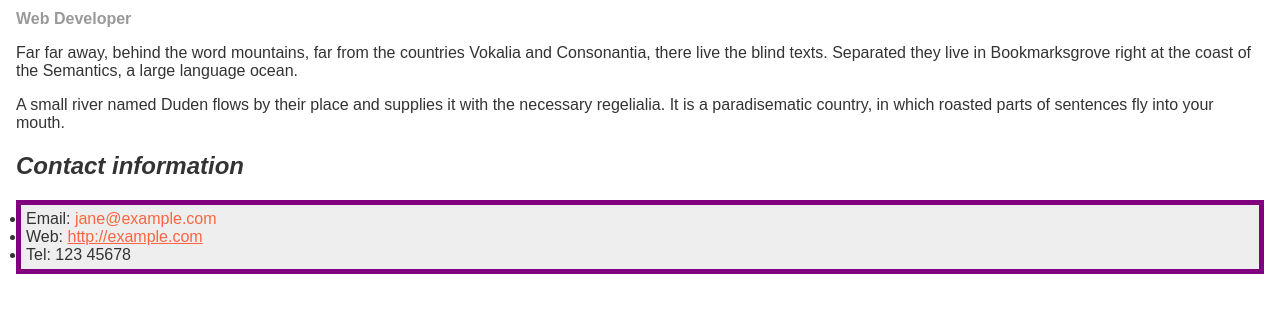
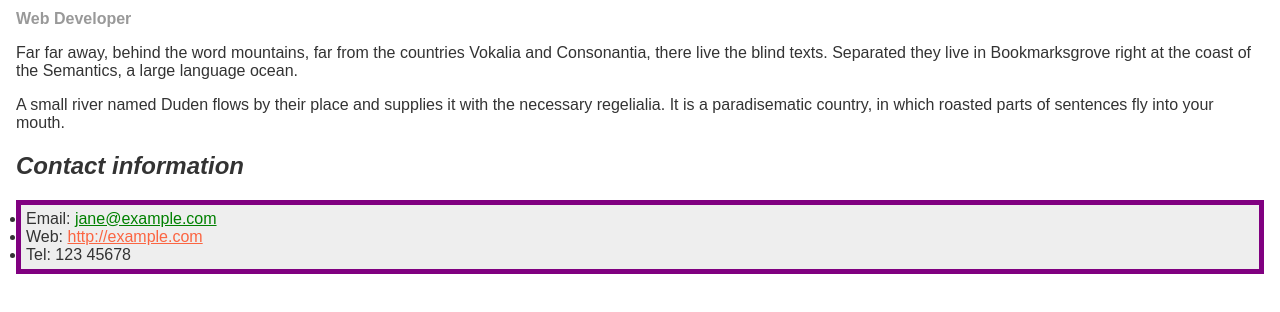
Before and after one commit to Rodwan1/rodwan5.github.io, a plain HTML site: page index.html in a window 1280 px wide. In both pictures the pointer is over the link "jane@example.com". Shown: the part 102-414 px from the top of the page. Drawn offline with Linux system fonts and the light colour scheme.

Commit message:
make hover green and files complete
made links green on hover and the files ready to be published

```diff
--- a/index.html
+++ b/index.html
@@ -52,7 +52,7 @@
       }
 
       a:hover {
-        text-decoration: none;
+        color: green;
       }
     </style>
   </head>
```
